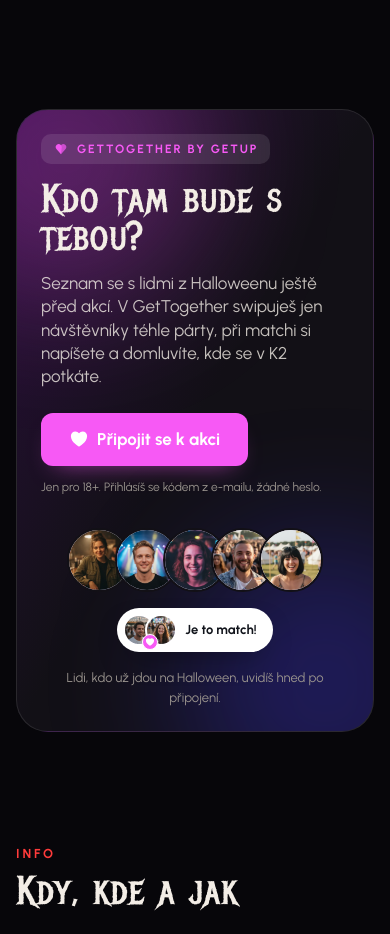
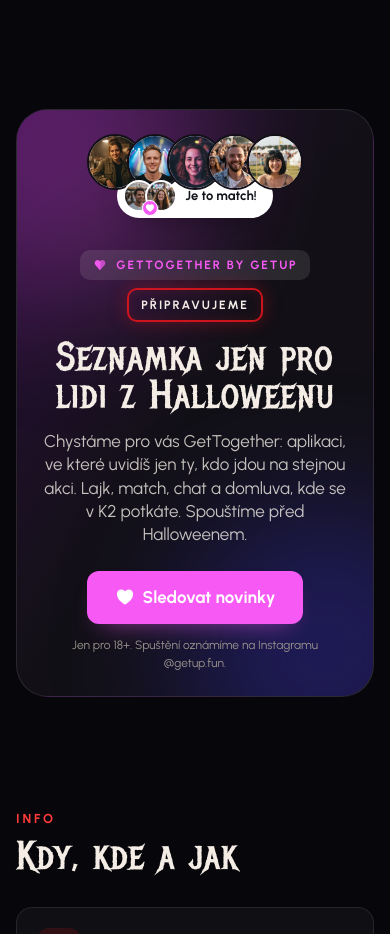
Before and after one commit to macapatrik/getup, a Next.js app: page /halloween in a window 390 px wide. Shown: the part 5120-6054 px from the top of the page. Built offline with nearby package versions, Linux system fonts and the light colour scheme; no server answers.

Commit message:
Halloween: sekce GetTogether jako teaser (připravujeme), na mobilu vizuál napřed
Co-Authored-By: Claude Fable 5.1 <noreply@anthropic.com>
Claude-Session: https://claude.ai/code/session_01PtRDQ6cbYwTUyUQuooDHYj

```diff
--- a/src/app/halloween/page.tsx
+++ b/src/app/halloween/page.tsx
@@ -172,12 +172,12 @@ export default function HalloweenPage() {
               <a {...ticketLink} className="hw-red inline-flex items-center justify-center gap-2 rounded-[12px] px-7 py-3.5 text-[17px] font-bold transition active:scale-[0.97]">
                 <Icon name="ticket" className="size-5" /> Koupit vstupenku
               </a>
-              <Link
-                href={`/j/${EVENT.joinCode}`}
+              <a
+                href="#seznamka"
                 className="hw-surface inline-flex items-center justify-center gap-2 rounded-[12px] px-6 py-3.5 text-[17px] font-bold text-bone transition hover:bg-white/8 active:scale-[0.97]"
               >
                 <Icon name="users" className="size-5" /> Kdo tam jde se mnou?
-              </Link>
+              </a>
             </div>
           </div>
         </div>
@@ -330,37 +330,19 @@ export default function HalloweenPage() {
         </div>
       </section>
 
-      {/* GetTogether: seznamka pro návštěvníky akce */}
+      {/* GetTogether: seznamka pro návštěvníky akce (teaser, spouštíme před akcí) */}
       <section id="seznamka" className="mx-auto max-w-6xl scroll-mt-20 px-4 py-14 sm:px-6 sm:py-20">
         <div className="relative overflow-hidden rounded-[32px] border border-white/10 bg-gradient-to-br from-[#2b0b3d] via-coal to-coal p-6 sm:p-10">
           <div className="absolute -top-24 -left-24 size-72 rounded-full bg-accent/25 blur-3xl" />
           <div className="absolute -right-24 -bottom-24 size-72 rounded-full bg-indigo/30 blur-3xl" />
           <div className="relative grid items-center gap-8 md:grid-cols-[minmax(0,7fr)_minmax(0,5fr)]">
-            <div>
-              <span className="inline-flex items-center gap-2 rounded-[10px] bg-white/10 px-3 py-1.5 text-[12px] font-bold tracking-[0.16em] text-accent uppercase">
-                <LogoMark className="size-4" /> GetTogether by GetUp
-              </span>
-              <h2 className="font-metal mt-4 text-[40px] leading-[0.95] text-bone sm:text-[56px]">Kdo tam bude s tebou?</h2>
-              <p className="mt-4 max-w-lg text-[17px] leading-snug text-bone/80">
-                Seznam se s lidmi z Halloweenu ještě před akcí. V GetTogether swipuješ jen návštěvníky téhle párty, při matchi si
-                napíšete a domluvíte, kde se v K2 potkáte.
-              </p>
-              <Link
-                href={`/j/${EVENT.joinCode}`}
-                className="fill-accent mt-6 inline-flex items-center justify-center gap-2 rounded-[12px] px-7 py-3.5 text-[17px] font-bold transition active:scale-[0.97]"
-              >
-                <Icon name="heart" className="size-5" /> Připojit se k akci
-              </Link>
-              <p className="mt-3 text-[12px] text-ash">Jen pro 18+. Přihlásíš se kódem z e-mailu, žádné heslo.</p>
-            </div>
-
-            <div className="flex flex-col items-center gap-4">
+            <div className="order-1 flex flex-col items-center md:order-2">
               <div className="flex">
                 {CROWD.map((photo, i) => (
-                  <Avatar key={photo} photo={photo} className={`size-16 sm:size-20 ${i > 0 ? "-ml-4" : ""}`} />
+                  <Avatar key={photo} photo={photo} className={`size-14 sm:size-20 ${i > 0 ? "-ml-4" : ""}`} />
                 ))}
               </div>
-              <div className="flex items-center gap-2 rounded-full bg-white py-1.5 pr-4 pl-1.5 text-ink shadow-[0_12px_30px_-14px_rgb(0_0_0/0.6)]">
+              <div className="-mt-4 flex items-center gap-2 rounded-full bg-white py-1.5 pr-4 pl-1.5 text-ink shadow-[0_12px_30px_-14px_rgb(0_0_0/0.6)]">
                 <span className="relative flex">
                   <Avatar photo="patrik" className="size-8 !border-white" />
                   <Avatar photo="tereza" className="-ml-2.5 size-8 !border-white" />
@@ -370,7 +352,31 @@ export default function HalloweenPage() {
                 </span>
                 <span className="text-[13px] font-bold">Je to match!</span>
               </div>
-              <p className="text-center text-[13px] text-ash">Lidi, kdo už jdou na Halloween, uvidíš hned po připojení.</p>
+            </div>
+
+            <div className="order-2 text-center md:order-1 md:text-left">
+              <div className="flex flex-wrap justify-center gap-2 md:justify-start">
+                <span className="inline-flex items-center gap-2 rounded-[10px] bg-white/10 px-3 py-1.5 text-[12px] font-bold tracking-[0.16em] text-accent uppercase">
+                  <LogoMark className="size-4" /> GetTogether by GetUp
+                </span>
+                <span className="hw-outline inline-flex items-center rounded-[10px] px-3 py-1.5 text-[12px] font-bold tracking-[0.16em] text-bone uppercase">
+                  Připravujeme
+                </span>
+              </div>
+              <h2 className="font-metal mt-4 text-[40px] leading-[0.95] text-bone sm:text-[56px]">Seznamka jen pro lidi z Halloweenu</h2>
+              <p className="mx-auto mt-4 max-w-lg text-[17px] leading-snug text-bone/80 md:mx-0">
+                Chystáme pro vás GetTogether: aplikaci, ve které uvidíš jen ty, kdo jdou na stejnou akci. Lajk, match, chat a
+                domluva, kde se v K2 potkáte. Spouštíme před Halloweenem.
+              </p>
+              <a
+                href={EVENT.instagram}
+                target="_blank"
+                rel="noopener"
+                className="fill-accent mt-6 inline-flex items-center justify-center gap-2 rounded-[12px] px-7 py-3.5 text-[17px] font-bold transition active:scale-[0.97]"
+              >
+                <Icon name="heart" className="size-5" /> Sledovat novinky
+              </a>
+              <p className="mt-3 text-[12px] text-ash">Jen pro 18+. Spuštění oznámíme na Instagramu {EVENT.instagramHandle}.</p>
             </div>
           </div>
         </div>
```
Also changed, not shown: public/halloween/embed.html (+2 -2 lines).
